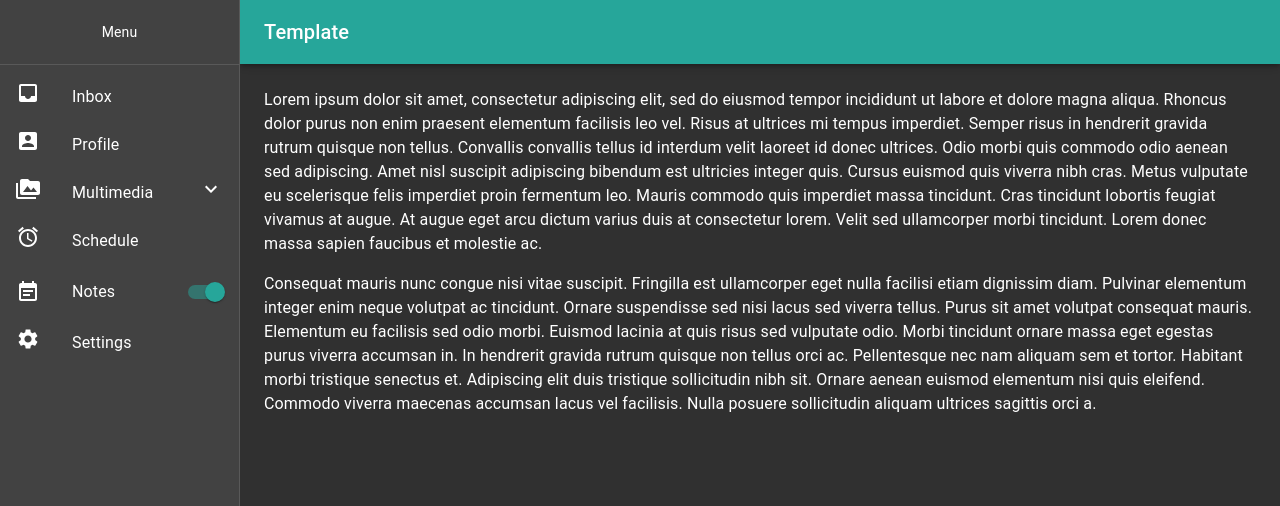
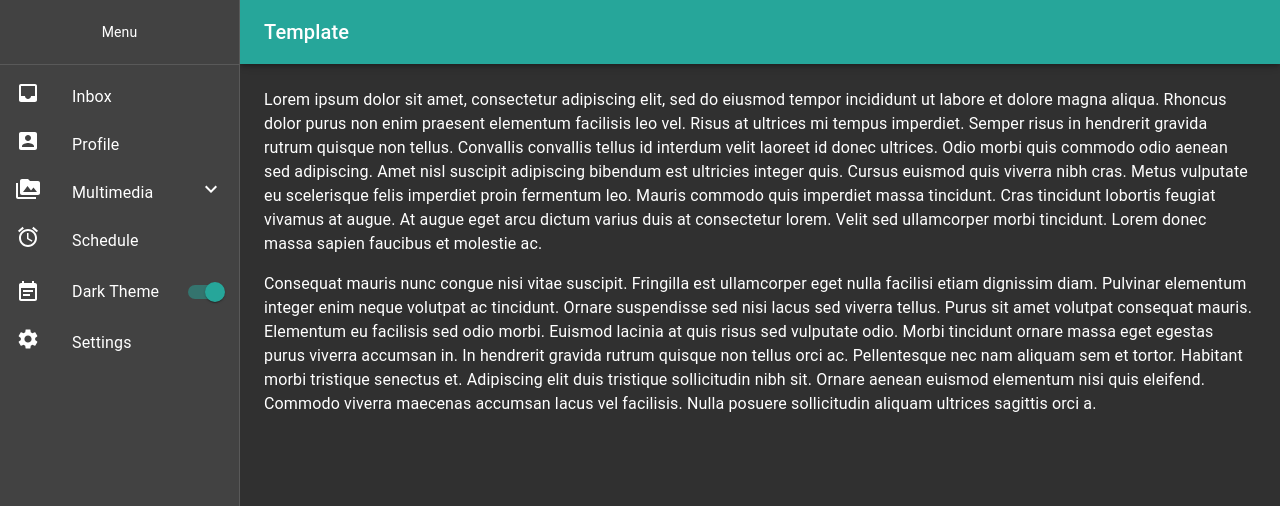
Before and after one commit to iding-ir/typescript-redux-mui-template, a React (Create React App) app: page / in a window 1280 px wide. Shown: the top 506 px of the page. Built offline with nearby package versions, Linux system fonts and the light colour scheme.

Commit message:
Handle dark theme toggle

```diff
--- /dev/null
+++ b/src/actions/theme.ts
@@ -0,0 +1,13 @@
+import { THEME_CHANGE } from "../constants/redux";
+
+export type payload = "light" | "dark" | undefined;
+
+export interface IActionTheme {
+  type: string;
+  payload: payload;
+}
+
+export const changeTheme = (payload: payload): IActionTheme => ({
+  type: THEME_CHANGE,
+  payload,
+});
--- a/src/components/Sidebar/Notes.tsx
+++ b/src/components/Sidebar/Theme.tsx
@@ -3,39 +3,45 @@ import { useDispatch, useSelector } from "react-redux";
 import { useTranslation } from "react-i18next";
 import ListItem from "@material-ui/core/ListItem";
 import ListItemIcon from "@material-ui/core/ListItemIcon";
-import NotesIcon from "@material-ui/icons/EventNote";
+import ThemeIcon from "@material-ui/icons/EventNote";
 import FormControlLabel from "@material-ui/core/FormControlLabel";
 import Switch from "@material-ui/core/Switch";
 
 import { toggleSidebarSwitch } from "../../actions/sidebar";
+import { changeTheme } from "../../actions/theme";
 import { IState } from "../../reducers";
 
-import "./Notes.scss";
+import "./Theme.scss";
 
-const Notes = () => {
+const Theme = () => {
   const dispatch = useDispatch();
   const { t } = useTranslation();
 
-  const notes = useSelector((state: IState) => state.sidebar.switches.notes);
+  const checked = useSelector((state: IState) => state.sidebar.switches.theme);
+  const theme = useSelector((state: IState) => state.theme);
 
   return (
     <ListItem button>
       <ListItemIcon>
-        <NotesIcon />
+        <ThemeIcon />
       </ListItemIcon>
 
       <FormControlLabel
         control={
           <Switch
-            checked={notes}
+            checked={checked}
             color="primary"
             name="checkedA"
             onClick={() => {
-              dispatch(toggleSidebarSwitch("notes"));
+              const newTheme = theme === "light" ? "dark" : "light";
+
+              dispatch(changeTheme(newTheme));
+
+              dispatch(toggleSidebarSwitch("theme"));
             }}
           />
         }
-        label={t("sidebar.notes")}
+        label={t("sidebar.theme")}
         labelPlacement="start"
         className="sidebar-toggle"
       />
@@ -43,4 +49,4 @@ const Notes = () => {
   );
 };
 
-export default Notes;
+export default Theme;
--- a/src/components/Wrapper/Wrapper.tsx
+++ b/src/components/Wrapper/Wrapper.tsx
@@ -1,5 +1,8 @@
 import React from "react";
 import { createStyles, makeStyles } from "@material-ui/core/styles";
+import { CssBaseline, ThemeProvider } from "@material-ui/core";
+
+import useTheme from "../../theme";
 
 const useStyles = makeStyles(() =>
   createStyles({
@@ -15,8 +18,17 @@ interface IPropsWrapper {
 
 const Wrapper = (props: IPropsWrapper) => {
   const classes = useStyles();
+  const { theme } = useTheme();
 
-  return <div className={classes.root}>{props.children}</div>;
+  return (
+    <ThemeProvider theme={theme}>
+      <div className={classes.root}>
+        <CssBaseline />
+
+        {props.children}
+      </div>
+    </ThemeProvider>
+  );
 };
 
 export default Wrapper;
--- a/src/constants/redux.ts
+++ b/src/constants/redux.ts
@@ -5,3 +5,5 @@ export const SIDEBAR_TOGGLE = "SIDEBAR_TOGGLE";
 export const SIDEBAR_SWITCH_TOGGLE = "SIDEBAR_SWITCH_TOGGLE";
 
 export const SIDEBAR_PAGE_SELECT = "SIDEBAR_PAGE_SELECT";
+
+export const THEME_CHANGE = "THEME_CHANGE";
--- a/src/index.tsx
+++ b/src/index.tsx
@@ -1,26 +1,20 @@
 import React from "react";
 import ReactDOM from "react-dom";
 import { Provider } from "react-redux";
-import { CssBaseline, ThemeProvider } from "@material-ui/core";
 import { HashRouter as Router } from "react-router-dom";
 
 import "./index.css";
 import App from "./App";
 import * as serviceWorker from "./serviceWorker";
 import store from "./stores";
-import theme from "./theme";
 import "./localization";
 
 ReactDOM.render(
   <React.StrictMode>
     <Provider store={store}>
-      <ThemeProvider theme={theme}>
-        <Router>
-          <CssBaseline />
-
-          <App />
-        </Router>
-      </ThemeProvider>
+      <Router>
+        <App />
+      </Router>
     </Provider>
   </React.StrictMode>,
   document.getElementById("root")
--- a/src/localization/languages/en.ts
+++ b/src/localization/languages/en.ts
@@ -11,7 +11,7 @@ export default {
     video: "Video",
     audio: "Audio",
     schedule: "Schedule",
-    notes: "Notes",
+    theme: "Dark Theme",
     settings: "Settings",
   },
   content: {
--- a/src/reducers/index.ts
+++ b/src/reducers/index.ts
@@ -1,13 +1,16 @@
 import { Reducer, combineReducers } from "redux";
 
 import sidebarReducer, { IStateSidebar } from "./sidebar";
+import themeReducer, { IStateTheme } from "./theme";
 
 export interface IState {
   sidebar: IStateSidebar;
+  theme: IStateTheme;
 }
 
 const combinedReducers: Reducer<IState> = combineReducers({
   sidebar: sidebarReducer,
+  theme: themeReducer,
 });
 
 export default combinedReducers;
--- a/src/reducers/sidebar.ts
+++ b/src/reducers/sidebar.ts
@@ -6,7 +6,6 @@ import {
   SIDEBAR_PAGE_SELECT,
 } from "../constants/redux";
 import { routes } from "../router/routes";
-
 import { IActionSidebar } from "../actions/sidebar";
 
 export interface IStateSidebar {
@@ -20,7 +19,7 @@ export interface IStateSidebar {
 const initialState: IStateSidebar = {
   open: false,
   switches: {
-    notes: true,
+    theme: true,
   },
   selectedPage: routes[0].key,
 };
--- /dev/null
+++ b/src/reducers/theme.ts
@@ -0,0 +1,18 @@
+import { THEME_CHANGE } from "../constants/redux";
+import { IActionTheme } from "../actions/theme";
+import { payload } from "../actions/theme";
+
+export type IStateTheme = payload;
+
+const initialState: IStateTheme = "dark" as payload;
+
+const reducer = (state = initialState, action: IActionTheme) => {
+  switch (action.type) {
+    case THEME_CHANGE:
+      return action.payload;
+    default:
+      return state;
+  }
+};
+
+export default reducer;
--- a/src/router/routes.tsx
+++ b/src/router/routes.tsx
@@ -6,11 +6,11 @@ import PhotoIcon from "@material-ui/icons/PhotoCamera";
 import VideoIcon from "@material-ui/icons/Movie";
 import AudioIcon from "@material-ui/icons/Audiotrack";
 import ScheduleIcon from "@material-ui/icons/Alarm";
-// import NotesIcon from "@material-ui/icons/EventNote";
+// import ThemeIcon from "@material-ui/icons/EventNote";
 import SettingsIcon from "@material-ui/icons/Settings";
 
 import * as URLS from "../constants/urls";
-import Notes from "../components/Sidebar/Notes";
+import Theme from "../components/Sidebar/Theme";
 import Profile from "../pages/Profile";
 
 export interface IRoute {
@@ -79,11 +79,11 @@ export const routes: IRoutes = [
     },
   },
   {
-    key: "notes",
-    // label: "sidebar.notes",
-    // icon: <NotesIcon />,
-    // url: URLS.notes,
-    custom: <Notes />,
+    key: "theme",
+    // label: "sidebar.theme",
+    // icon: <ThemeIcon />,
+    // url: URLS.theme,
+    custom: <Theme />,
   },
   {
     key: "settings",
--- a/src/theme/index.tsx
+++ b/src/theme/index.tsx
@@ -1,23 +1,32 @@
 import { createMuiTheme } from "@material-ui/core/styles";
+
+import { useSelector } from "react-redux";
+import { IState } from "../reducers";
 
 import { primary, secondary } from "./colors";
 
+const useTheme = () => {
+  const stateTheme = useSelector((state: IState) => state.theme);
+
   const theme = createMuiTheme({
     palette: {
-    type: "dark",
+      type: stateTheme,
       primary: {
         light: primary[200],
         main: primary[400],
         dark: primary[800],
-      contrastText: "#ffffff",
+        contrastText: stateTheme === "dark" ? "#ffffff" : "#000000",
       },
       secondary: {
         light: secondary[200],
         main: secondary[400],
         dark: secondary[800],
-      contrastText: "#000000",
+        contrastText: stateTheme === "dark" ? "#000000" : "#ffffff",
       },
     },
   });
 
-export default theme;
+  return { theme };
+};
+
+export default useTheme;
```
Also changed, not shown: src/components/Sidebar/Theme.scss (renamed from src/components/Sidebar/Notes.scss). Lines whose indentation alone changed are shown as unchanged.
